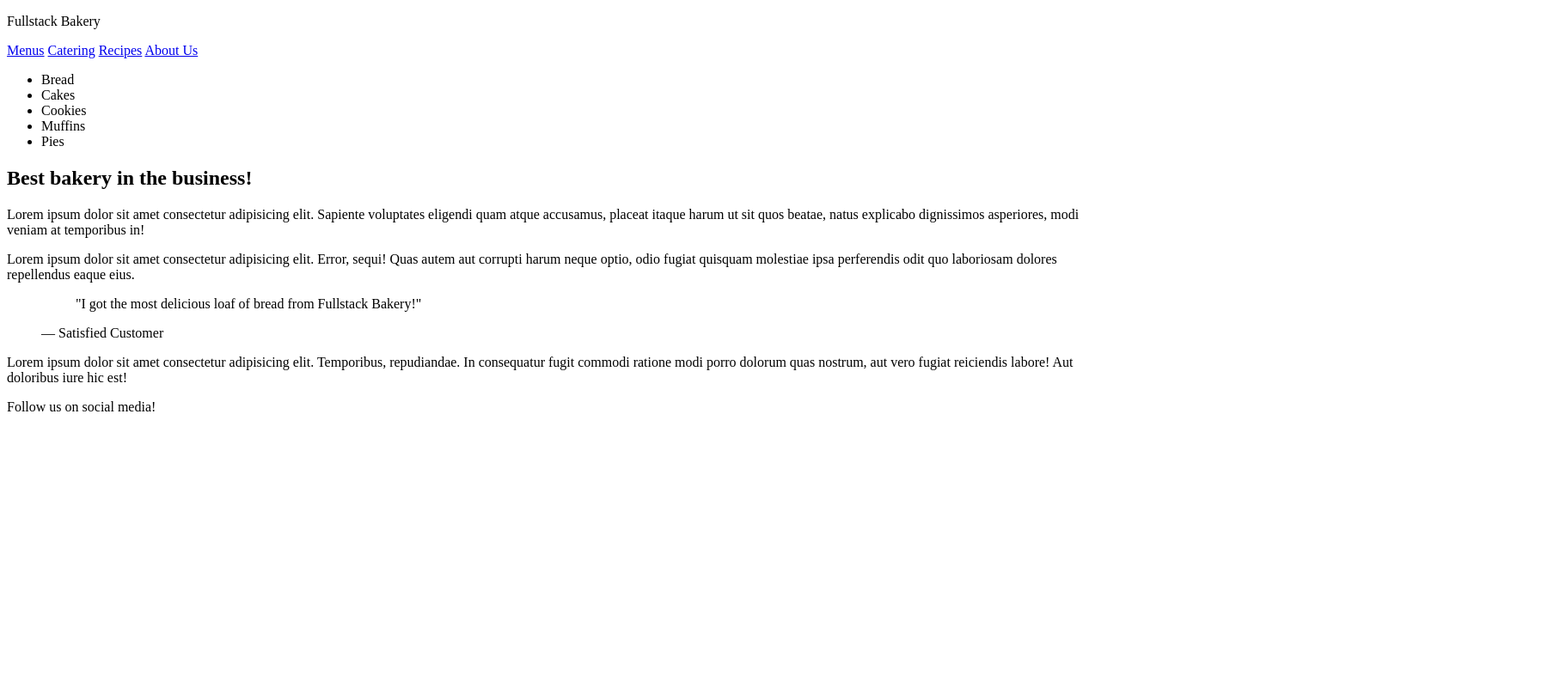
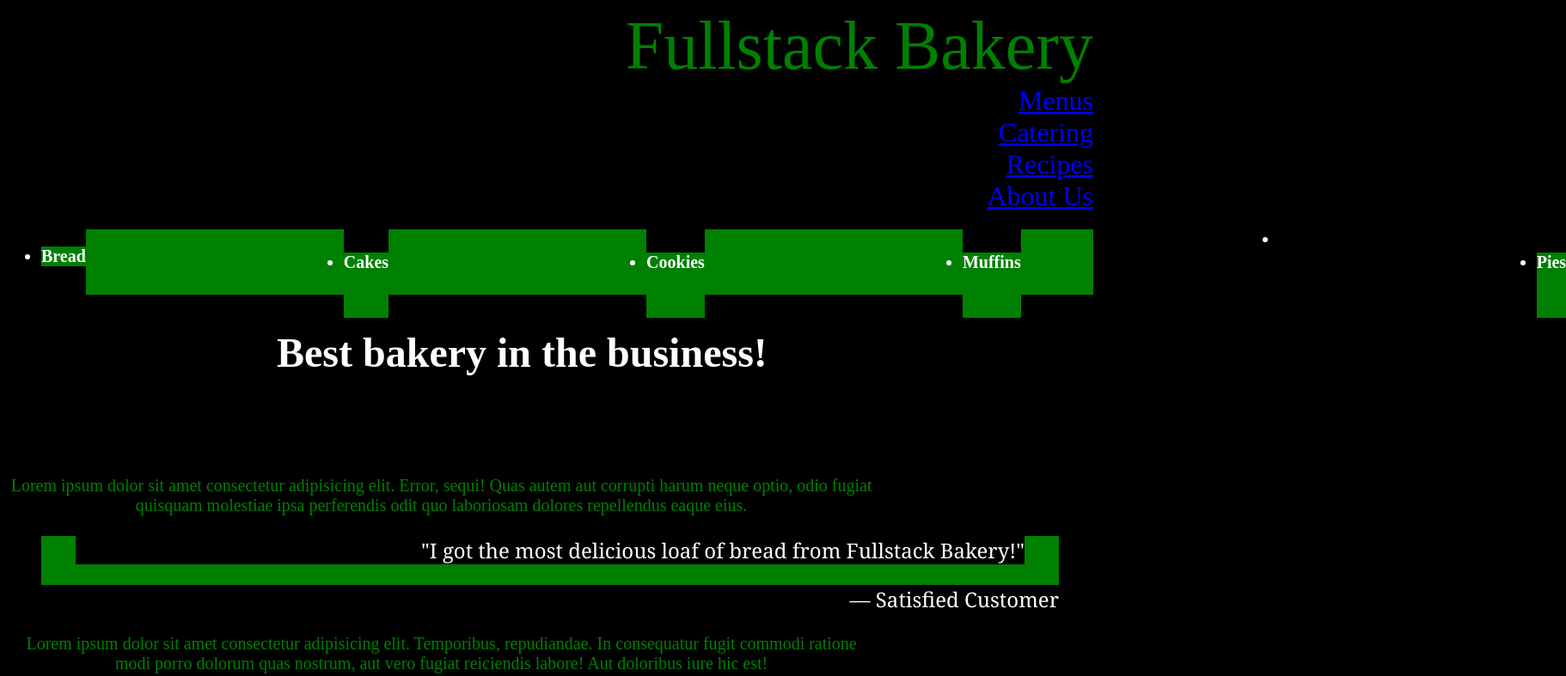
Before and after one commit to glennrobey/fullstack-bakery, a plain HTML site: page index.html in a window 1280 px wide. Shown: the top 787 px of the page at 86% size, 1822 px wide, since content can reach past the window. Drawn offline with Linux system fonts and the light colour scheme.

Commit message:
done for now.

```diff
--- a/index.html
+++ b/index.html
@@ -2,11 +2,12 @@
 <html lang="en">
   <head>
     <title>Fullstack Bakery</title>
+    <link rel="stylesheet" href="styles.css" />
   </head>
   <body>
     <header>
       <p class="brand">Fullstack Bakery</p>
-      <nav>
+      <nav class="links">
         <a href="#">Menus</a>
         <a href="#">Catering</a>
         <a href="#">Recipes</a>
@@ -16,22 +17,24 @@
     <main>
       <aside>
         <ul>
-          <li>Bread</li>
-          <li>Cakes</li>
-          <li>Cookies</li>
-          <li>Muffins</li>
-          <li>Pies</li>
+          <h3>
+                    <li><h3>Bread</h3></li>
+          <li><h4>Cakes</h4></li>
+          <li><h4>Cookies</h4></li>
+          <li><h4>Muffins</h4><li>
+          <li><h4>Pies</h4></li>
+        </h3>
         </ul>
       </aside>
       <article>
         <h1>Best bakery in the business!</h1>
-        <p>
+        <p class="descriptions"><nav>
           Lorem ipsum dolor sit amet consectetur adipisicing elit. Sapiente
           voluptates eligendi quam atque accusamus, placeat itaque harum ut sit
           quos beatae, natus explicabo dignissimos asperiores, modi veniam at
-          temporibus in!
+          temporibus in!</nav>
         </p>
-        <p>
+        <p class="descriptions">
           Lorem ipsum dolor sit amet consectetur adipisicing elit. Error, sequi!
           Quas autem aut corrupti harum neque optio, odio fugiat quisquam
           molestiae ipsa perferendis odit quo laboriosam dolores repellendus
@@ -43,7 +46,7 @@
           </blockquote>
           <figcaption>— Satisfied Customer</figcaption>
         </figure>
-        <p>
+        <p class="descriptions">
           Lorem ipsum dolor sit amet consectetur adipisicing elit. Temporibus,
           repudiandae. In consequatur fugit commodi ratione modi porro dolorum
           quas nostrum, aut vero fugiat reiciendis labore! Aut doloribus iure
@@ -51,6 +54,6 @@
         </p>
       </article>
     </main>
-    <footer>Follow us on social media!</footer>
+    <footer class="footer-edit">Follow us on social media!</footer>
   </body>
 </html>
--- /dev/null
+++ b/styles.css
@@ -0,0 +1,116 @@
+* {
+  background-color: black;
+}
+
+.brand {
+  font-size: 80px;
+  font-family: "Times New Roman", Times, serif;
+  color: green;
+  text-align: right;
+  margin: 0;
+}
+
+#list {
+  color: green;
+}
+
+.foodlist {
+  color: green;
+  font-size: 20px;
+}
+
+h1 {
+  background-color: black;
+  font-size: 90px;
+  text-align: center;
+  color: white;
+  display: flex;
+  flex-direction: row;
+  width: 70%;
+  font-size: 3em;
+  justify-content: right;
+}
+
+h2 {
+  background-color: black;
+  text-align: center;
+  margin: 0;
+  width: 80%;
+  display: flex;
+  flex-direction: row;
+  gap: 2ch;
+  font-size: 45px;
+  color: white;
+  font-family: "Franklin Gothic Medium", "Arial Narrow", Arial, sans-serif;
+}
+
+.descriptions {
+  color: green;
+  font-size: 20px;
+  background-color: black;
+  text-align: center;
+  display: flex;
+  flex-direction: column;
+  width: 80%;
+  padding: 0;
+}
+.footer-edit {
+  font-family: Georgia, "Times New Roman", Times, serif;
+  background-color: white;
+  color: green;
+  font-size: 12px;
+  text-align: center;
+  gap: 4ch;
+}
+
+.testimonial {
+  font-family: Georgia, "Times New Roman", Times, serif;
+  background-color: green;
+  color: white;
+  font-size: 15px;
+  text-align: right;
+  gap: 2ch;
+  font-size: 1.5em;
+}
+
+h3 {
+  color: white;
+  display: flex;
+  flex-direction: row;
+  gap: 30ch;
+  background-color: green;
+  font-size: 20px;
+}
+
+.links {
+  color: white;
+  font-size: 20px;
+  text-align: right;
+  font-size: 2em;
+  background-color: green;
+}
+
+a:link {
+  color: blue;
+}
+a:visited {
+  color: white;
+}
+
+a:link,
+a,
+vistied {
+  display: flex;
+  flex-direction: column;
+  text-align: right;
+}
+
+h4 {
+  color: white;
+  display: flex;
+  flex-direction: row;
+  gap: 30ch;
+  background-color: green;
+  font-size: 20px;
+  height: 100%;
+}
```
